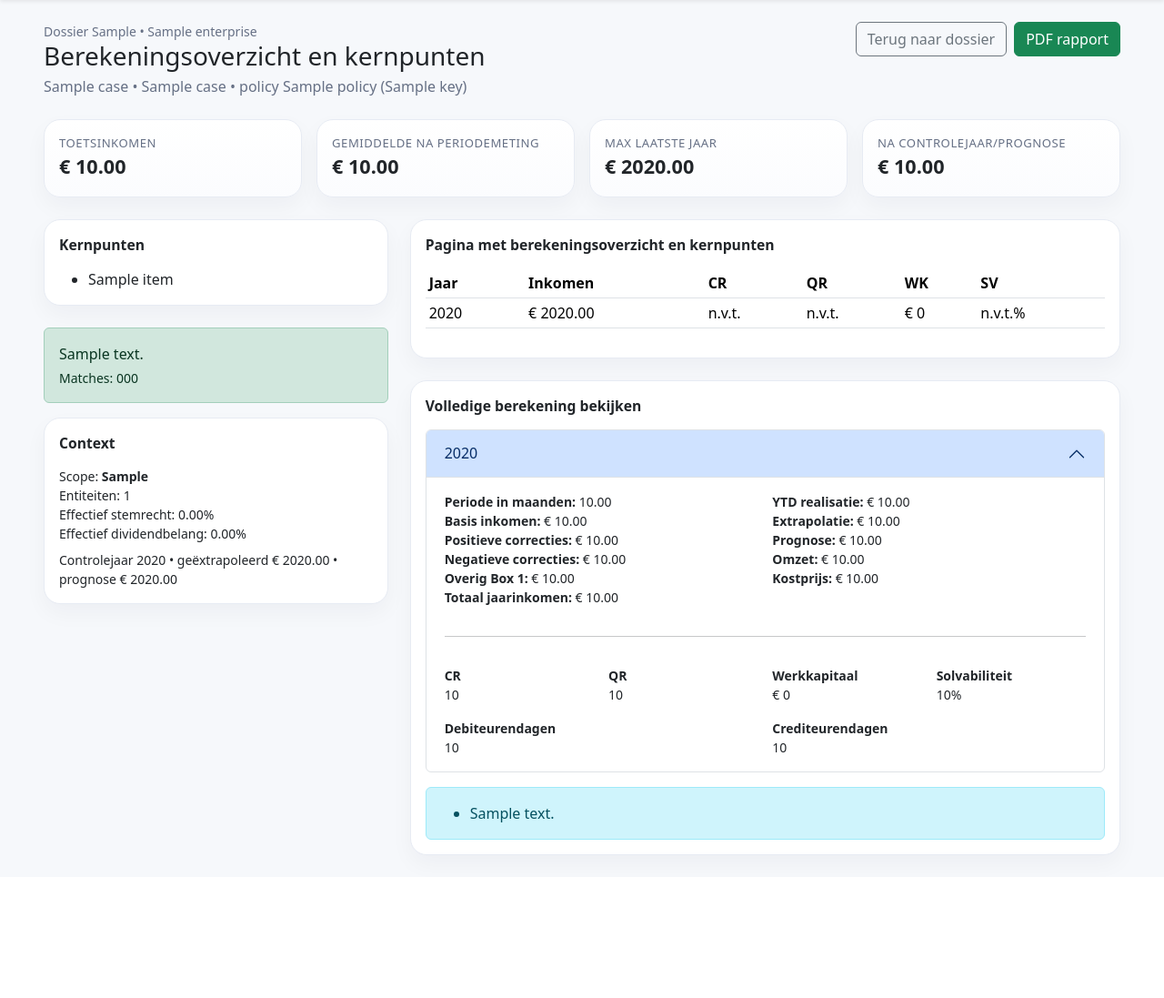
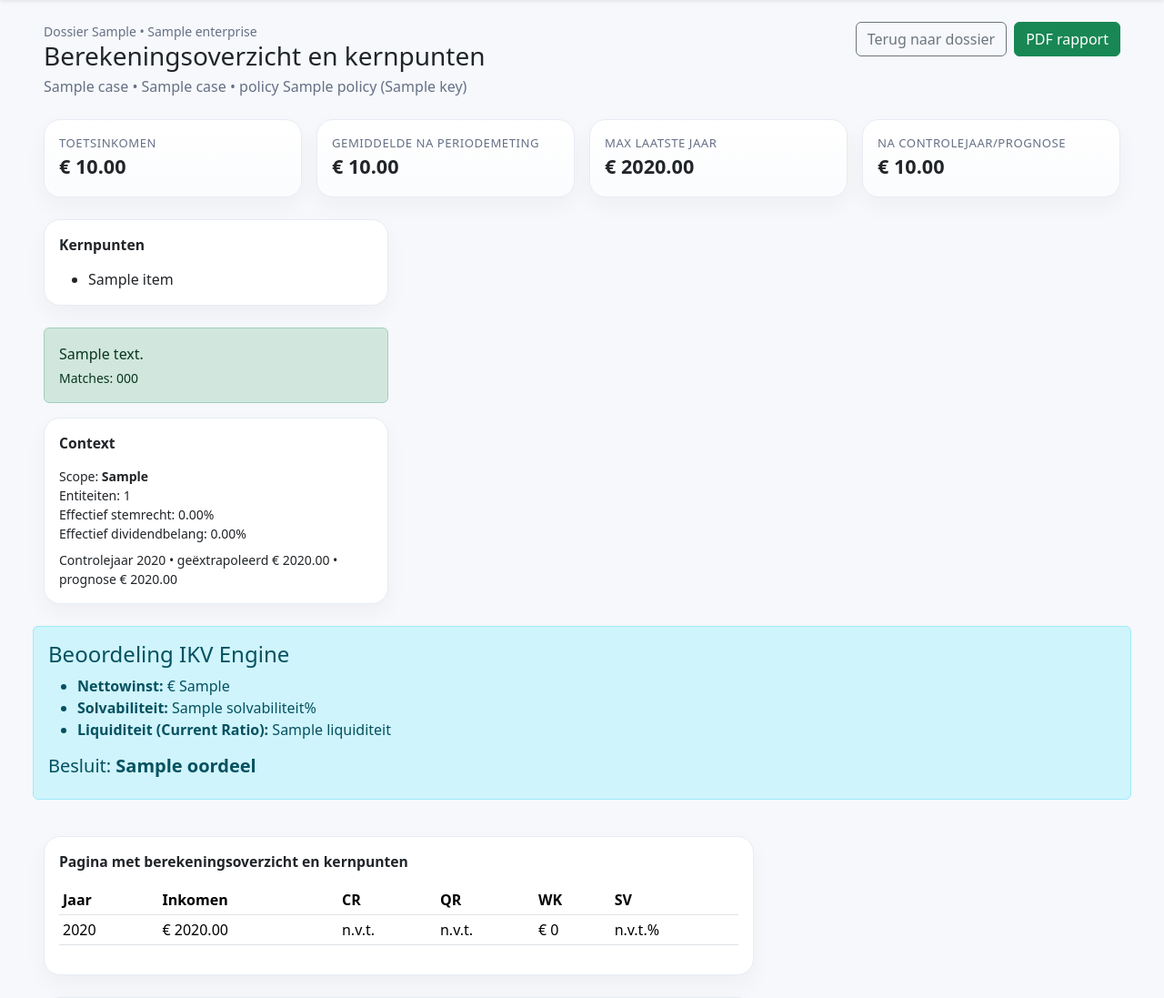
Before and after one commit to BTFBoer/dleg-portal, a FastAPI app: template app/templates/calculate.html in a window 1280 px wide. Shown: the part 56-1153 px from the top of the page at 91% size. Before the commit the page ends 1009 px from the top, so only its background shows below. Run offline with FastAPI, Linux system fonts and the light colour scheme; the template is opened without the code that fills it: most values are stand-ins (such as "Sample title", 1, 10 or a date in 2020).

Commit message:
Add IKV Engine assessment section to calculate.html

```diff
--- a/app/templates/calculate.html
+++ b/app/templates/calculate.html
@@ -37,7 +37,15 @@
       {% if calc.control_year %}<div class="small mt-2">Controlejaar {{ calc.control_year }} • geëxtrapoleerd € {{ '%.2f'|format(calc.control_year_extrapolated) }} • prognose € {{ '%.2f'|format(calc.control_year_prognose) }}</div>{% endif %}
     </div></div>
   </div>
-
+<div class="alert alert-info mt-4">
+    <h4>Beoordeling IKV Engine</h4>
+    <ul>
+        <li><strong>Nettowinst:</strong> € {{ netto_winst }}</li>
+        <li><strong>Solvabiliteit:</strong> {{ solvabiliteit }}%</li>
+        <li><strong>Liquiditeit (Current Ratio):</strong> {{ liquiditeit }}</li>
+    </ul>
+    <h5>Besluit: <strong>{{ oordeel }}</strong></h5>
+</div>
   <div class="col-xl-8">
     <div class="card mb-4"><div class="card-body">
       <div class="section-title">Pagina met berekeningsoverzicht en kernpunten</div>
```
